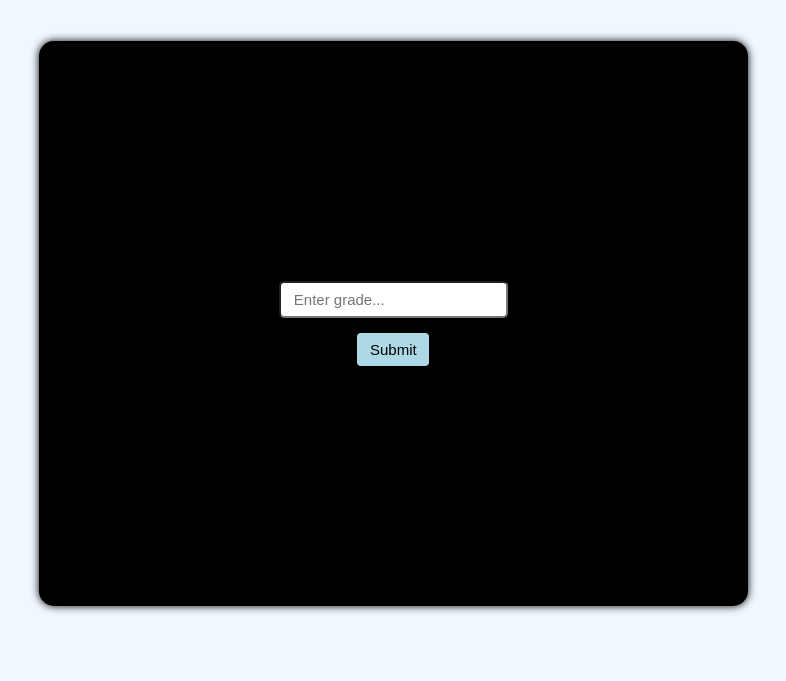
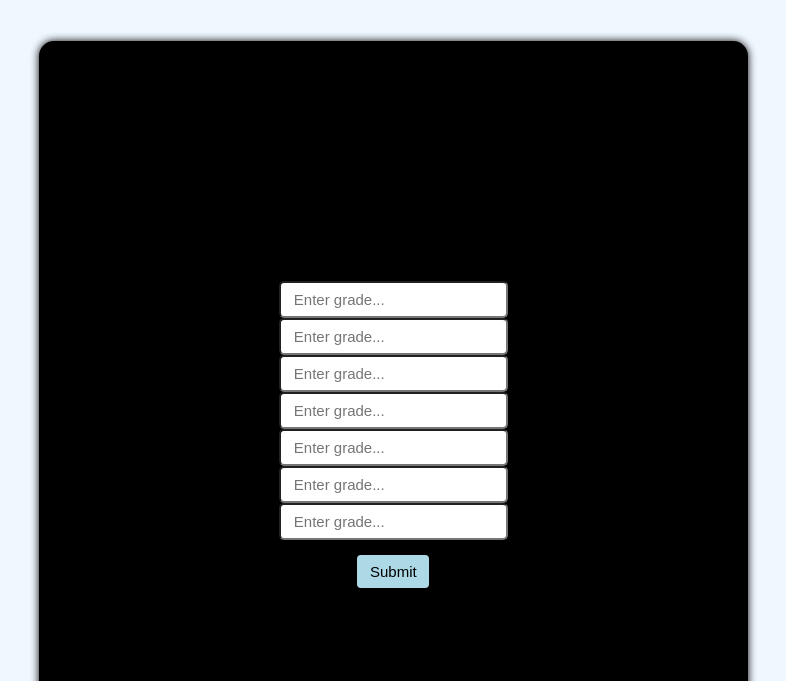
Before and after one commit to garciakean32/Garcia-Grading-System, a plain HTML site: page index.html in a window 1280 px wide. Shown: the part 119-800 px from the top of the page, without its empty margins (345-1131 px from the left). Drawn offline with Linux system fonts and the light colour scheme.

Commit message:
Update index.html

```diff
--- a/index.html
+++ b/index.html
@@ -15,7 +15,25 @@
         <div>
             <div class="box">
                 <div>
-                    <input type="text" id="grades-input" placeholder="Enter grade...">
+                    <input id="grades-input1" type="text" placeholder="Enter grade...">
+                    <div>
+                        <input id="grades-input2" type="text" placeholder="Enter grade...">
+                    </div>
+                    <div>
+                        <input id="grades-input3" type="text" placeholder="Enter grade...">
+                    </div>
+                    <div>
+                        <input id="grades-input4" type="text" placeholder="Enter grade...">
+                    </div>
+                    <div>
+                        <input id="grades-input5" type="text" placeholder="Enter grade...">
+                    </div>
+                    <div>
+                        <input id="grades-input6" type="text" placeholder="Enter grade...">
+                    </div>
+                    <div>
+                        <input id="grades-input7" type="text" placeholder="Enter grade...">
+                    </div>
                 </div>
                 <div id="button">
                     <button class="submit" onclick="handleSubmit()">
```
